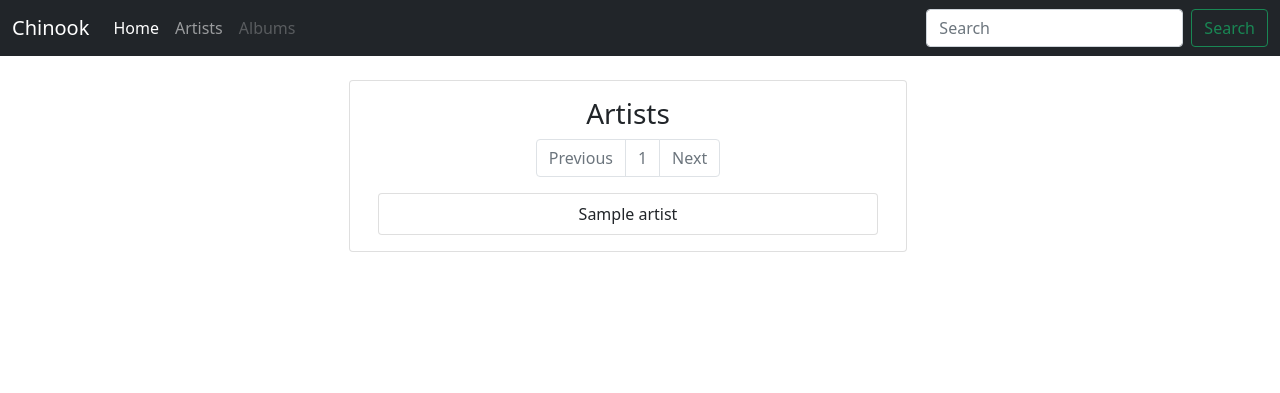
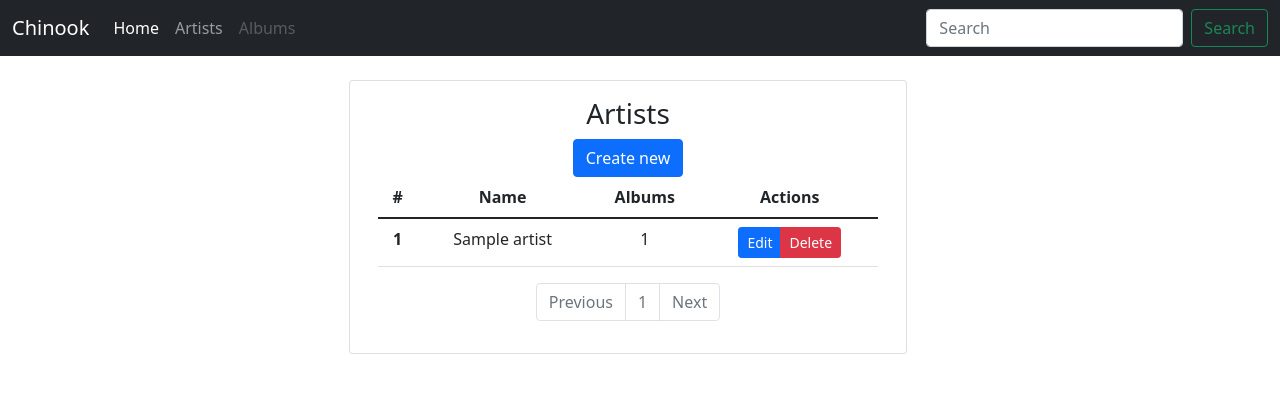
Before and after one commit to pierrelemee/chinook-editor, a Django app: page /artists in a window 1280 px wide. Shown: the top 393 px of the page. Run offline with Django 3.2, Linux system fonts and the light colour scheme; tables that the repository leaves empty hold one stand-in row (values such as "Sample post").

Commit message:
Allow to edit artist

```diff
--- a/src/editor/forms.py
+++ b/src/editor/forms.py
@@ -1,5 +1,6 @@
 from django import forms
+from django.forms import TextInput
 
 
 class ArtistForm(forms.Form):
-    name = forms.CharField(label='Artist name', max_length=120)
+    name = forms.CharField(label='Artist name', min_length=2, max_length=120, widget=TextInput(attrs={'class': 'form-control'}))
--- a/src/editor/templates/artists.html
+++ b/src/editor/templates/artists/list.html
@@ -5,10 +5,41 @@
 {% block content %}
 <div class="px-4 py-3 my-2 text-center col-lg-12">
     <div class="container">
-        <div class="row align-items-center justify-content-center col-lg-12">
+        <div class="row align-items-start justify-content-center col-lg-12">
             <div class="card col col-lg-6">
                 <div class="card-body">
                     <h3 class="card-title">Artists</h3>
+
+                    <div class="btn-group btn-group-md" role="group" aria-label="">
+                        <a type="button" class="btn btn-primary" href="{% url 'artist_create' %}">Create new</a>
+                    </div>
+
+                    <table class="table">
+                        <thead>
+                            <tr>
+                                <th scope="col">#</th>
+                                <th scope="col">Name</th>
+                                <th scope="col">Albums</th>
+                                <th scope="col">Actions</th>
+                            </tr>
+                        </thead>
+                        <tbody>
+                        {% for artist in results %}
+                            <tr>
+                                <th scope="row">{{ artist.id }}</th>
+                                <td>{{ artist.name }}</td>
+                                <td>{{ artist.album_set.count }}</td>
+                                <td>
+                                    <div class="btn-group btn-group-sm" role="group" aria-label="">
+                                        <a type="button" class="btn btn-primary" href="{% url 'artist_edit' artist.id %}">Edit</a>
+                                        <button type="button" class="btn btn-danger">Delete</button>
+                                    </div>
+
+                                </td>
+                            </tr>
+                        {% endfor %}
+                        </tbody>
+                    </table>
 
                     <nav aria-label="Page navigation example">
                         <ul class="pagination justify-content-center align-items-stretch">
@@ -49,15 +80,7 @@
                         </ul>
                     </nav>
 
-                    <ul class="list-group">
-                    {% for artist in results %}
-                        <li class="list-group-item">{{  artist.name }}</li>
-                    {% endfor %}
-                    </ul>
-
                 </div>
-
-
             </div>
         </div>
     </div>
--- a/src/editor/templates/components/_navbar.html
+++ b/src/editor/templates/components/_navbar.html
@@ -7,7 +7,7 @@
         <div class="collapse navbar-collapse" id="navbarSupportedContent">
             <ul class="navbar-nav me-auto mb-2 mb-lg-0">
                 <li class="nav-item">
-                    <a class="nav-link active" aria-current="page" href="#">Home</a>
+                    <a class="nav-link active" aria-current="page" href="{% url 'index' %}">Home</a>
                 </li>
                 <li class="nav-item">
                     <a class="nav-link" href="{% url 'artists' %}">Artists</a>
--- a/src/editor/templates/index.html
+++ b/src/editor/templates/index.html
@@ -7,10 +7,9 @@
     <img class="d-block mx-auto mb-4" src="{% static 'database_icon.jpg' %}" alt="" width="120" height="120">
     <h1 class="display-5 fw-bold">Welcome to the Chinook Editor!</h1>
     <div class="col-lg-6 mx-auto">
-        <p class="lead mb-4">Edit your Chinook database visually, fed by your favoured artists.</p>
+        <p class="lead mb-4">Edit your Chinook database visually, feed it with your favoured artists.</p>
         <div class="d-grid gap-2 d-sm-flex justify-content-sm-center">
-            <button type="button" class="btn btn-primary btn-lg px-4 gap-3">Start editing</button>
-            {% comment %}<button type="button" class="btn btn-outline-secondary btn-lg px-4">Secondary</button>{% endcomment %}
+            <a type="button" class="btn btn-primary btn-lg px-4 gap-3" href="{% url 'artists' %}" title="See artists list">See artists list</a>
         </div>
     </div>
 </div>
--- a/src/editor/templatetags/pagination.py
+++ b/src/editor/templatetags/pagination.py
@@ -1,6 +1,4 @@
 from django import template
-from django.core.paginator import Paginator, Page
-
 
 register = template.Library()
 
--- a/src/editor/urls.py
+++ b/src/editor/urls.py
@@ -4,5 +4,6 @@ from . import views
 urlpatterns = [
     path("", views.index, name="index"),
     path("artists", views.artists, name="artists"),
-    path("artist/create", views.new_artist, name="artist_create"),
+    path("artist/create", views.artist_create, name="artist_create"),
+    path("artist/<int:id>/edit", views.artist_edit, name="artist_edit"),
 ]
--- a/src/editor/views.py
+++ b/src/editor/views.py
@@ -1,16 +1,17 @@
-from django.conf.urls import url
 from django.core.paginator import Paginator
-from django.http import HttpResponseRedirect
-from django.shortcuts import render, redirect
+from django.shortcuts import render, redirect, get_object_or_404
+from django.views.decorators.http import require_http_methods
 
 from editor.forms import ArtistForm
 from editor.models import Artist
 
 
+@require_http_methods(["GET"])
 def index(request):
     return render(request, "index.html")
 
 
+@require_http_methods(["GET"])
 def artists(request):
     artists = Artist.objects.all()
     paginator = Paginator(artists, 10)
@@ -18,10 +19,29 @@ def artists(request):
     page = request.GET.get('p')
     results = paginator.get_page(page)
 
-    return render(request, "artists.html", context={'results': results})
+    return render(request, "artists/list.html", context={'results': results})
 
 
-def new_artist(request):
+@require_http_methods(["GET", "POST"])
+def artist_edit(request, id):
+    artist = get_object_or_404(Artist, id=id)
+
+    if request.method == 'POST':
+        form = ArtistForm(request.POST)
+
+        if form.is_valid():
+            artist.name = form.data['name']
+            artist.save()
+            return redirect('artists', permanent=False)
+
+    else:
+        form = ArtistForm({'name': artist.name})
+
+    return render(request, 'artists/edit.html', {'form': form})
+
+
+@require_http_methods(["GET", "POST"])
+def artist_create(request):
     if request.method == 'POST':
         form = ArtistForm(request.POST)
 
@@ -32,4 +52,4 @@ def new_artist(request):
     else:
         form = ArtistForm()
 
-    return render(request, 'new_artist.html', {'form': form})
+    return render(request, 'artists/edit.html', {'form': form})
```
Also changed, not shown: src/editor/templates/artists/edit.html (added, +50 -0 lines), src/editor/templates/new_artist.html (deleted, +0 -9 lines), src/editor/templatetags/form_classes.py (added, +26 -0 lines).
